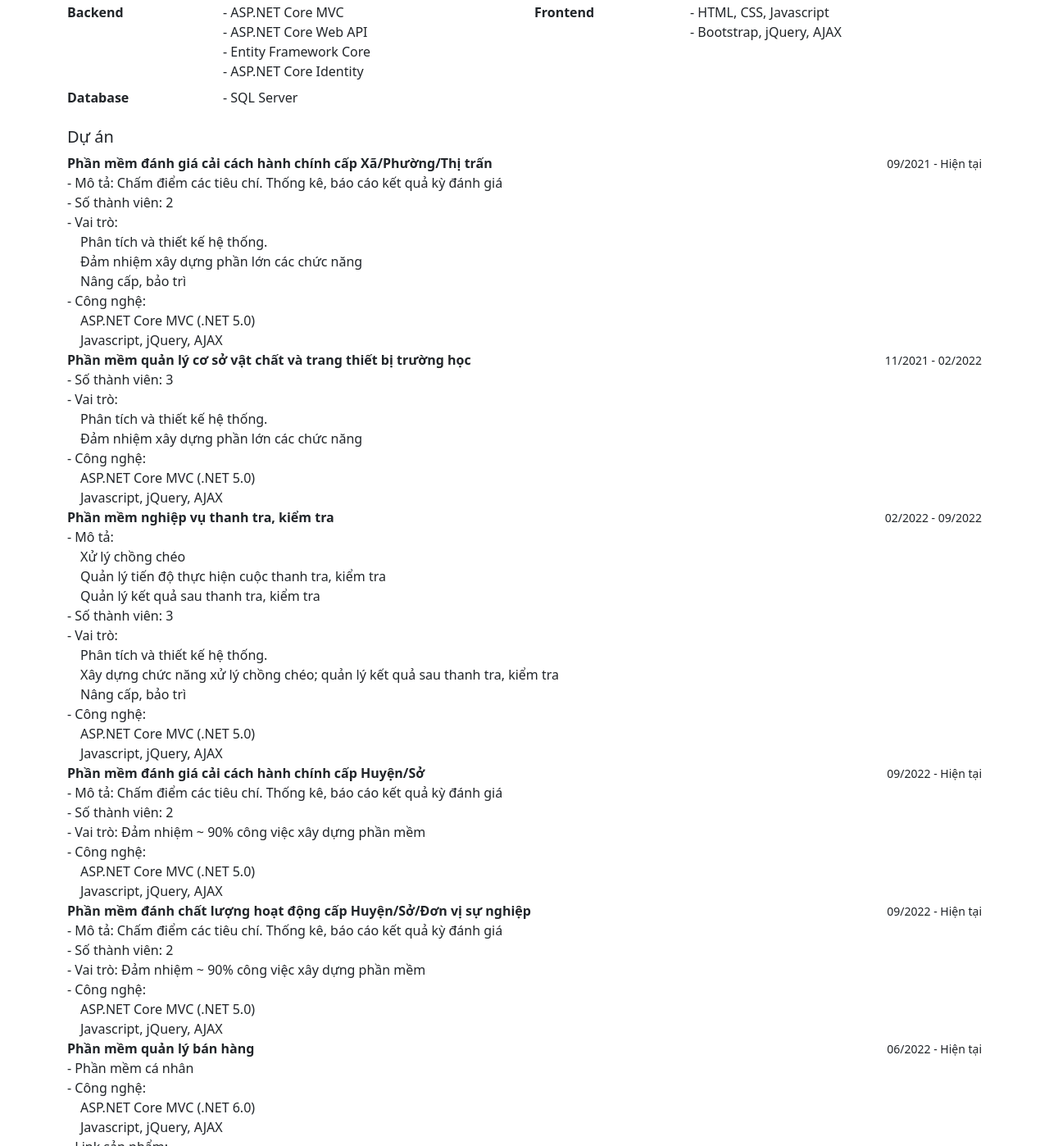
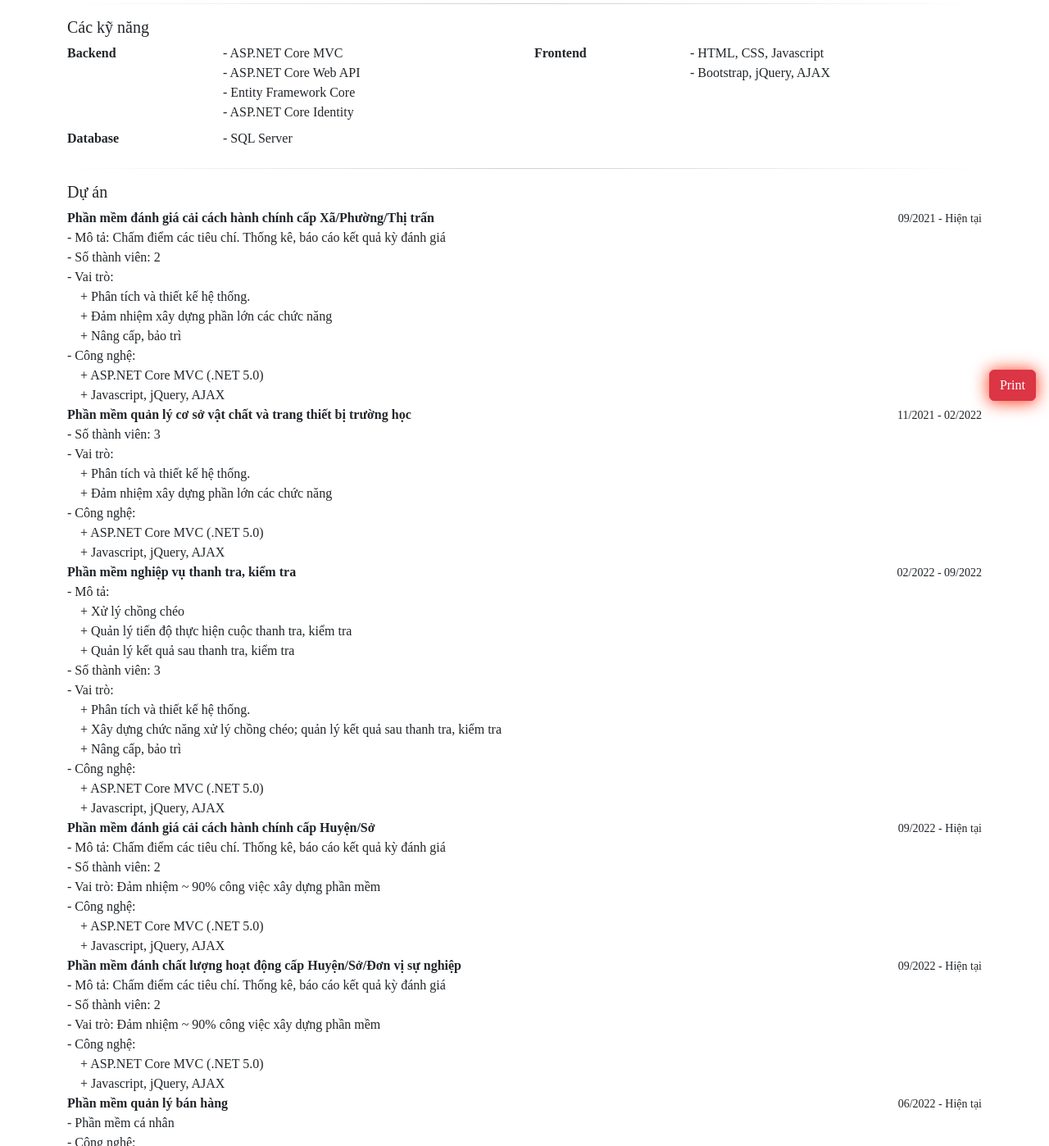
Before and after one commit to duongbenngu/cv, a plain HTML site: page index.html in a window 1280 px wide. Shown: the part 295-1693 px from the top of the page at 82% size. Drawn offline with Linux system fonts and the light colour scheme.

Commit message:
update cv

```diff
--- a/css/print/print.css
+++ b/css/print/print.css
@@ -1,4 +1,8 @@
 @media print {
+     body {
+          -webkit-print-color-adjust: exact;
+          print-color-adjust: exact;
+     }
 
      .col-sm-1,
      .col-sm-2,
@@ -67,4 +71,12 @@
           clear: both;
           page-break-after: always;
      }
+
+     .download-cv {
+          visibility: hidden;
+     }
 }
+
+@page{
+     size: a4;
+}
--- /dev/null
+++ b/css/style.css
@@ -0,0 +1,23 @@
+* {
+    margin: 0;
+    padding: 0;
+}
+
+body{
+    font-family: 'Times New Roman', Times, serif
+}
+
+hr {
+    clear: both;
+    border: 0;
+    height: 1px;
+    background-image: linear-gradient(to right,rgba(0,0,0,0),rgba(0,0,0,.75),rgba(0,0,0,0));
+}
+
+.download-cv{
+    position: fixed;
+    bottom: 1rem;
+    right: 1rem;
+    z-index: 999999;
+    box-shadow: 0 1px 20px 1px #ff3e1d;
+}
--- a/index.html
+++ b/index.html
@@ -12,9 +12,11 @@
   <link href="css/boostrap/bootstrap.min.css" rel="stylesheet">
   <link href="css/print/print.css" rel="stylesheet">
   <link href="css/fonts/boxicons.css" rel="stylesheet">
+  <link href="css/style.css" rel="stylesheet">
 </head>
 <body class="py-4">
   <main>
+    <button class="btn btn-danger download-cv" type="button" onclick="window.print()">Print</button>
     <div class="container">
       <div class="page">
         <div class="row">
@@ -25,9 +27,12 @@
           <div class="info col-sm-5">
             <small><i class='bx bx-phone'></i> 0347149229</small><br>
             <small><i class='bx bx-envelope'></i> nguyen.trduong1994@gmail.com</small><br>
-            <small><i class='bx bx-home' ></i> Hue, Vietnam</small>
+            <small><i class='bx bx-home'></i> Hue, Vietnam</small>
           </div>
         </div>
+        <hr>
+        <div class="row">
+          <div class="col-sm-12">
             <div class="d-flex align-content-stretch flex-wrap">
               <div class="experience flex-fill pe-3">
                 <h5>Kinh nghiệm làm việc</h5>
@@ -44,14 +49,14 @@
               <div class="education flex-fill pe-3">
                 <h5>Học vấn</h5>
                 <div class="d-flex flex-fill flex-nowrap justify-content-between">
-              <ul class="list-unstyled">
+                  <ul class="list-unstyled m-0">
                     <li>Trường Đại học Nông Lâm</li>
                     <li><i>Quản lý đất đai</i></li>
                   </ul>
                   <p><small>09/2012 - 06/2016</small></p>
                 </div>
                 <div class="d-flex flex-nowrap justify-content-between">
-              <ul class="list-unstyled">
+                  <ul class="list-unstyled m-0">
                     <li>Trung tâm Codegym Huế</li>
                     <li><i>Lập trình viên .NET</i></li>
                   </ul>
@@ -59,6 +64,9 @@
                 </div>
               </div>
             </div>
+          </div>
+        </div>
+        <hr>
         <div class="skill">
           <h5>Các kỹ năng</h5>
           <dl class="row">
@@ -86,6 +94,7 @@
             </dd>
           </dl>
         </div>
+        <hr>
         <div class="project">
           <h5>Dự án</h5>
           <div class="d-flex flex-nowrap justify-content-between">
@@ -96,15 +105,15 @@
                 <li>- Số thành viên: 2</li>
                 <li>- Vai trò:
                   <ul class="list-unstyled m-0">
-                    <li class="ps-3">Phân tích và thiết kế hệ thống.</li>
-                    <li class="ps-3">Đảm nhiệm xây dựng phần lớn các chức năng</li>
-                    <li class="ps-3">Nâng cấp, bảo trì</li>
+                    <li class="ps-3">+ Phân tích và thiết kế hệ thống.</li>
+                    <li class="ps-3">+ Đảm nhiệm xây dựng phần lớn các chức năng</li>
+                    <li class="ps-3">+ Nâng cấp, bảo trì</li>
                   </ul>
                 </li>
                 <li>- Công nghệ:
                   <ul class="list-unstyled m-0">
-                    <li class="ps-3">ASP.NET Core MVC (.NET 5.0)</li>
-                    <li class="ps-3">Javascript, jQuery, AJAX</li>
+                    <li class="ps-3">+ ASP.NET Core MVC (.NET 5.0)</li>
+                    <li class="ps-3">+ Javascript, jQuery, AJAX</li>
                   </ul>
                 </li>
               </ul>
@@ -118,14 +127,14 @@
                 <li>- Số thành viên: 3</li>
                 <li>- Vai trò:
                   <ul class="list-unstyled m-0">
-                    <li class="ps-3">Phân tích và thiết kế hệ thống.</li>
-                    <li class="ps-3">Đảm nhiệm xây dựng phần lớn các chức năng</li>
+                    <li class="ps-3">+ Phân tích và thiết kế hệ thống.</li>
+                    <li class="ps-3">+ Đảm nhiệm xây dựng phần lớn các chức năng</li>
                   </ul>
                 </li>
                 <li>- Công nghệ:
                   <ul class="list-unstyled m-0">
-                    <li class="ps-3">ASP.NET Core MVC (.NET 5.0)</li>
-                    <li class="ps-3">Javascript, jQuery, AJAX</li>
+                    <li class="ps-3">+ ASP.NET Core MVC (.NET 5.0)</li>
+                    <li class="ps-3">+ Javascript, jQuery, AJAX</li>
                   </ul>
                 </li>
               </ul>
@@ -143,23 +152,23 @@
                 <li><b>Phần mềm nghiệp vụ thanh tra, kiểm tra</b></li>
                 <li>- Mô tả:
                   <ul class="list-unstyled m-0">
-                    <li class="ps-3">Xử lý chồng chéo</li>
-                    <li class="ps-3">Quản lý tiến độ thực hiện cuộc thanh tra, kiểm tra</li>
-                    <li class="ps-3">Quản lý kết quả sau thanh tra, kiểm tra</li>
+                    <li class="ps-3">+ Xử lý chồng chéo</li>
+                    <li class="ps-3">+ Quản lý tiến độ thực hiện cuộc thanh tra, kiểm tra</li>
+                    <li class="ps-3">+ Quản lý kết quả sau thanh tra, kiểm tra</li>
                   </ul>
                 </li>
                 <li>- Số thành viên: 3</li>
                 <li>- Vai trò:
                   <ul class="list-unstyled m-0">
-                    <li class="ps-3">Phân tích và thiết kế hệ thống.</li>
-                    <li class="ps-3">Xây dựng chức năng xử lý chồng chéo; quản lý kết quả sau thanh tra, kiểm tra</li>
-                    <li class="ps-3">Nâng cấp, bảo trì</li>
+                    <li class="ps-3">+ Phân tích và thiết kế hệ thống.</li>
+                    <li class="ps-3">+ Xây dựng chức năng xử lý chồng chéo; quản lý kết quả sau thanh tra, kiểm tra</li>
+                    <li class="ps-3">+ Nâng cấp, bảo trì</li>
                   </ul>
                 </li>
                 <li>- Công nghệ:
                   <ul class="list-unstyled m-0">
-                    <li class="ps-3">ASP.NET Core MVC (.NET 5.0)</li>
-                    <li class="ps-3">Javascript, jQuery, AJAX</li>
+                    <li class="ps-3">+ ASP.NET Core MVC (.NET 5.0)</li>
+                    <li class="ps-3">+ Javascript, jQuery, AJAX</li>
                   </ul>
                 </li>
               </ul>
@@ -175,8 +184,8 @@
                 <li>- Vai trò: Đảm nhiệm ~ 90% công việc xây dựng phần mềm</li>
                 <li>- Công nghệ:
                   <ul class="list-unstyled m-0">
-                    <li class="ps-3">ASP.NET Core MVC (.NET 5.0)</li>
-                    <li class="ps-3">Javascript, jQuery, AJAX</li>
+                    <li class="ps-3">+ ASP.NET Core MVC (.NET 5.0)</li>
+                    <li class="ps-3">+ Javascript, jQuery, AJAX</li>
                   </ul>
                 </li>
               </ul>
@@ -192,8 +201,8 @@
                 <li>- Vai trò: Đảm nhiệm ~ 90% công việc xây dựng phần mềm</li>
                 <li>- Công nghệ:
                   <ul class="list-unstyled m-0">
-                    <li class="ps-3">ASP.NET Core MVC (.NET 5.0)</li>
-                    <li class="ps-3">Javascript, jQuery, AJAX</li>
+                    <li class="ps-3">+ ASP.NET Core MVC (.NET 5.0)</li>
+                    <li class="ps-3">+ Javascript, jQuery, AJAX</li>
                   </ul>
                 </li>
               </ul>
@@ -207,8 +216,8 @@
                 <li>- Phần mềm cá nhân</li>
                 <li>- Công nghệ:
                   <ul class="list-unstyled m-0">
-                    <li class="ps-3">ASP.NET Core MVC (.NET 6.0)</li>
-                    <li class="ps-3">Javascript, jQuery, AJAX</li>
+                    <li class="ps-3">+ ASP.NET Core MVC (.NET 6.0)</li>
+                    <li class="ps-3">+ Javascript, jQuery, AJAX</li>
                   </ul>
                 </li>
                 <li>- Link sản phẩm: </li>
```
Also changed, not shown: 1 other file. Lines whose indentation alone changed are shown as unchanged.
